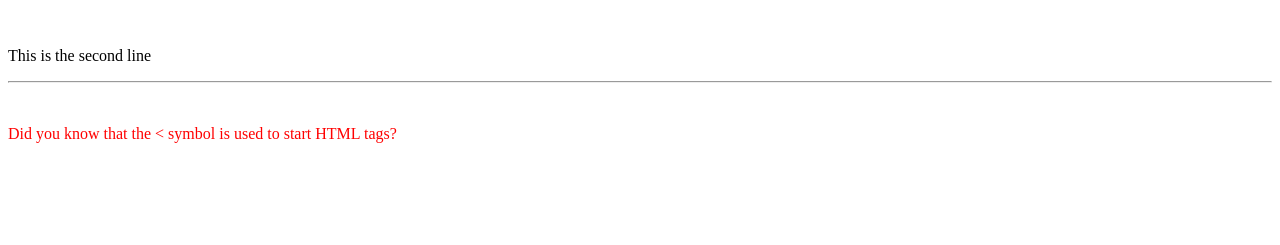
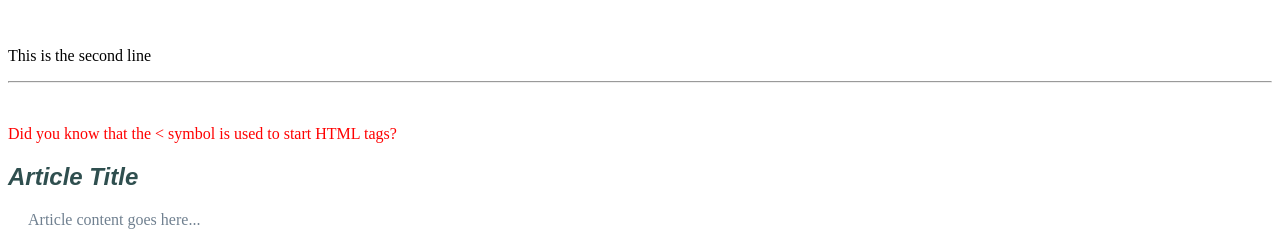
Before and after one commit to kmehner/html-forms, a plain HTML site: page index.html in a window 1280 px wide. Shown: the part 693-938 px from the top of the page. Before the commit the page ends 852 px from the top, so only its background shows below. Drawn offline with Linux system fonts and the light colour scheme.

Commit message:
Descendant and child combinators

```diff
--- a/index.html
+++ b/index.html
@@ -60,6 +60,12 @@
   <!-- Special Characters -->
   <p class="urgent-text">Did you know that the &lt; symbol is used to start HTML tags?</p>
 
+  <!-- Article -->
+   <article>
+    <h2>Article Title</h2>
+    <p>Article content goes here...</p>
+   </article>
+
 </body>
 
 </html>
--- a/styles.css
+++ b/styles.css
@@ -30,3 +30,17 @@ a {
 h1, h2, h3 {
   font-family: 'Arial', sans-serif;
 }
+
+/* https://www.freecodecamp.org/news/css-combinators-to-select-elements/ */
+/* Descendant = every child in a family line */
+/* Child belongs directly to a parent */
+
+/* Descendant combinator */
+article p {
+  color: slategray;
+}
+
+/* Child combinator */
+article > p {
+  margin-left: 20px;
+}
```
